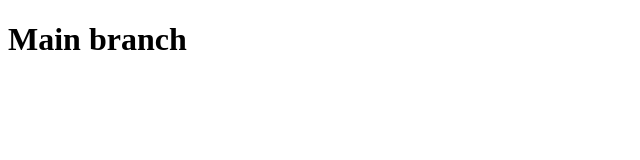
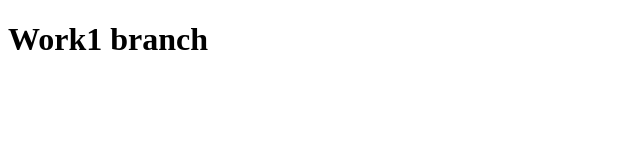
Before and after one commit to phamnguyenminhquan/baitap_13, a plain HTML site: page index.html in a window 1280 px wide. Shown: the whole page, without its empty margins (0-640 px from the left). Drawn offline with Linux system fonts and the light colour scheme.

Commit message:
change line Main branch to line Work1 branch

```diff
--- a/index.html
+++ b/index.html
@@ -8,7 +8,7 @@
 </head>
 
 <body>
-    <h1>Main branch</h1>
+    <h1>Work1 branch</h1>
 </body>
 
 </html>
```
